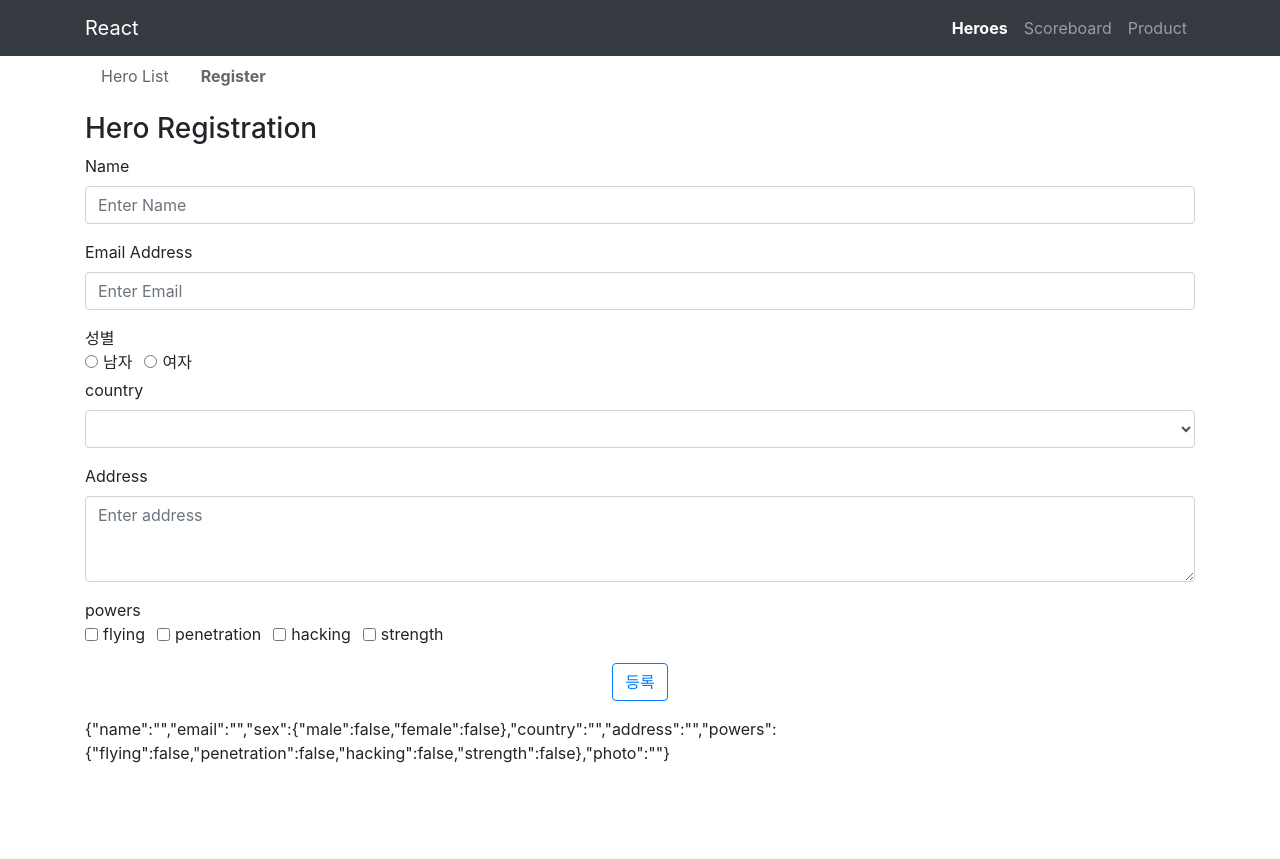
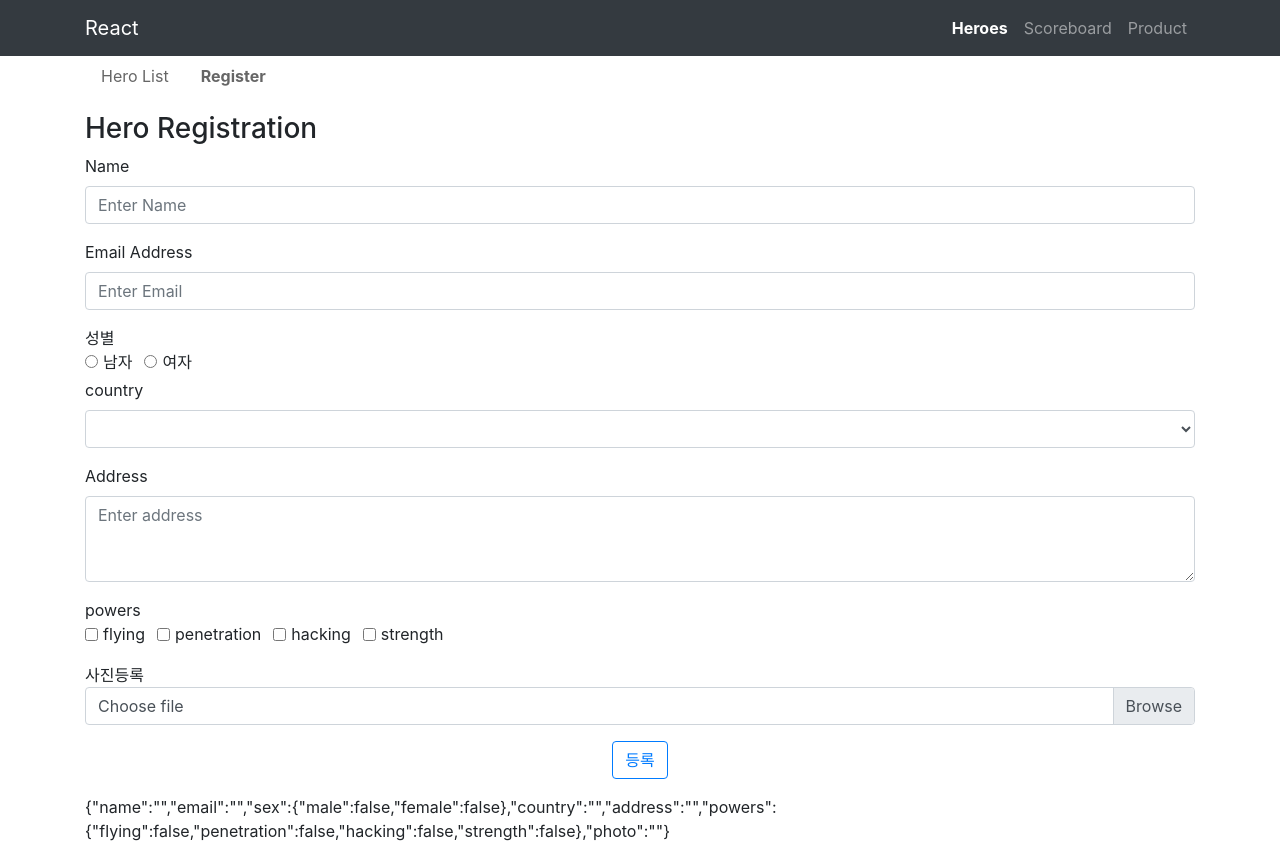
Before and after one commit to eastflag/react-hero, a React (Create React App) app: page /heroes/register in a window 1280 px wide. Before the commit the page ends 800 px from the top, so only its background shows below. Built offline with nearby package versions, Linux system fonts and the light colour scheme.

Commit message:
heroes 등록하기 - 이미지 등록

```diff
--- a/src/pages/heroes/Register.jsx
+++ b/src/pages/heroes/Register.jsx
@@ -66,6 +66,25 @@ export const Register = (props) => {
         setPhoto('');
       });
   }
+
+  const handleUpload = (e) => {
+    e.preventDefault();
+
+    // 선택된 화일이 없으면 리턴
+    console.log(e.target.files);
+    if (!e.target.files || e.target.files.length === 0) {
+      return;
+    }
+
+    const formData = new FormData();
+    formData.append('photo', e.target.files[0], e.target.files[0].name);
+    api.post('/api/admin/photo', formData)
+      .then(response => {
+        console.log(response.data);
+        setPhoto(response.data.data);
+      });
+  }
+
   return (
     <>
       <h3>Hero Registration</h3>
@@ -151,7 +170,17 @@ export const Register = (props) => {
           </div>
         </div>
 
-        {/*사진 등록 부분*/}
+        <div className="d-flex flex-column mt-3 align-items-start">
+          <div>사진등록</div>
+          <div className="custom-file">
+            <input type="file" className="custom-file-input" id="customFile" accept="image/*"
+                   onChange={handleUpload}></input>
+            <label className="custom-file-label" htmlFor="customFile">Choose file</label>
+          </div>
+          {
+            photo ? <img src={photo} alt={name} style={{width: '200px'}}/> : ''
+          }
+        </div>
 
         <div className="m-3 d-flex justify-content-center">
           <button type="submit" className="btn btn-outline-primary">등록</button>
```
